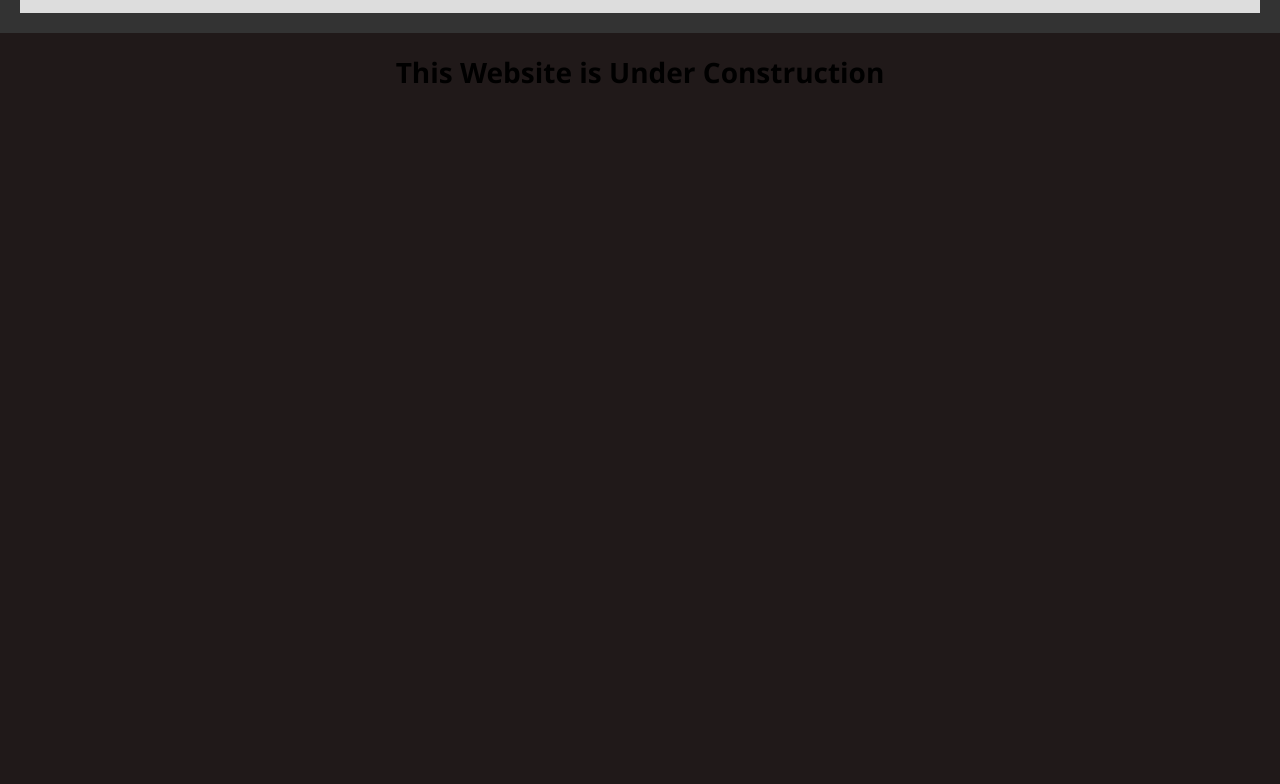
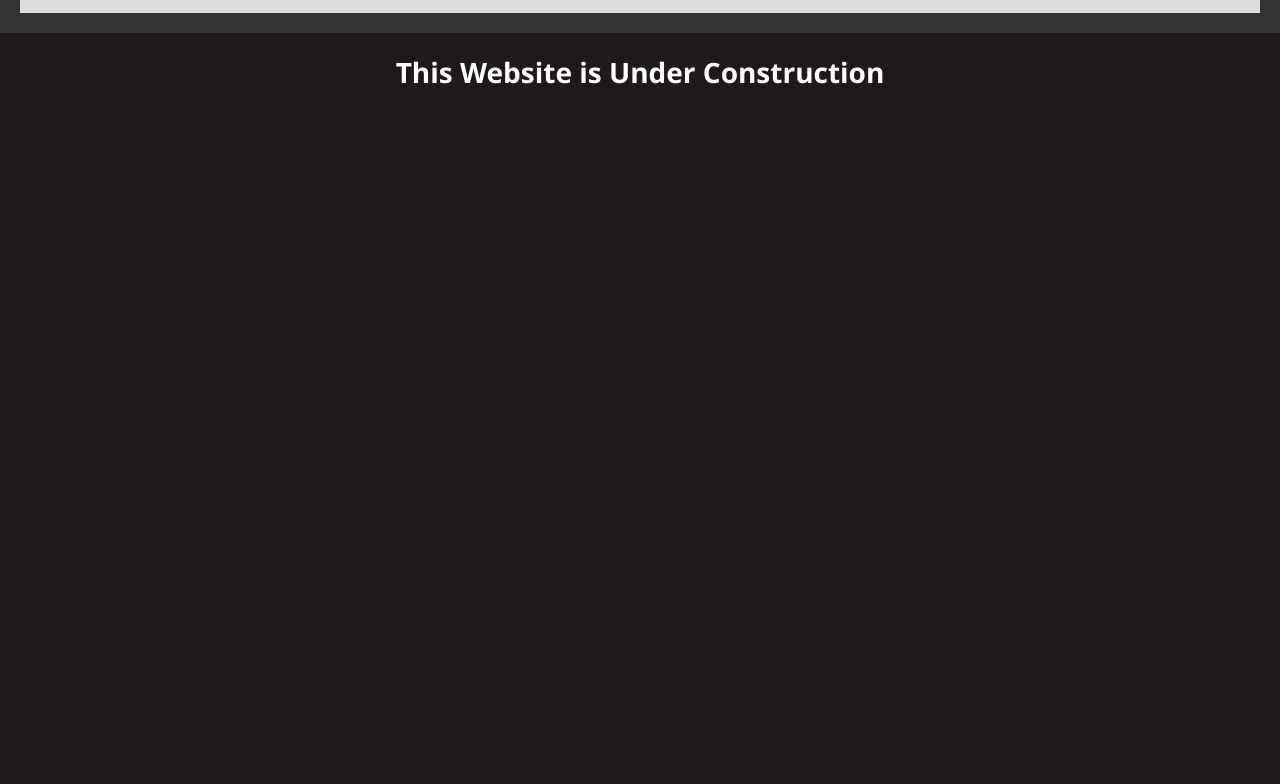
Before and after one commit to askharoun/tommydevs.com, a plain HTML site: page index.html in a window 1280 px wide. Shown: the part 132-916 px from the top of the page. Drawn offline with Linux system fonts and the light colour scheme.

Commit message:
Update index.html

```diff
--- a/index.html
+++ b/index.html
@@ -29,7 +29,7 @@
         </header>
 
             <main>
-                <div>
+                <div class="qwe">
                     <h1>This Website is Under Construction</h1>
                 </div>
                 <br>
```
